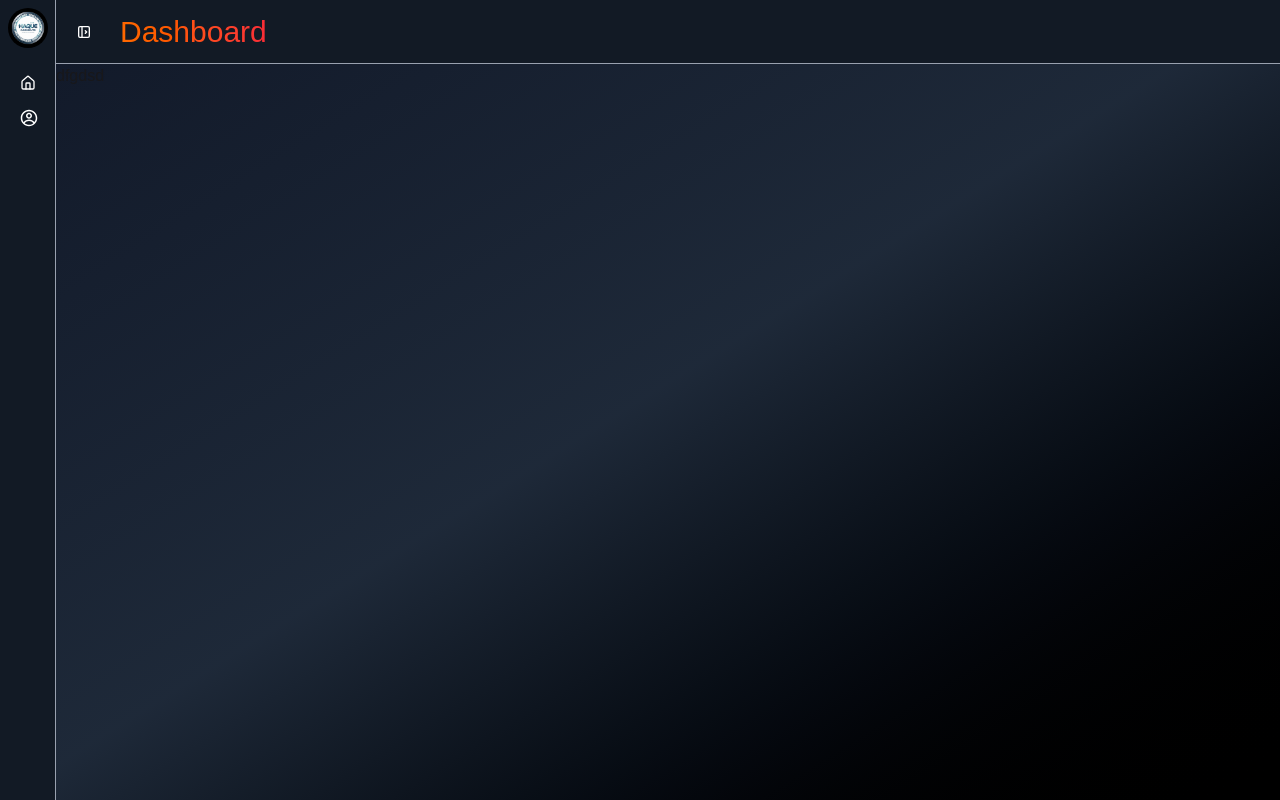
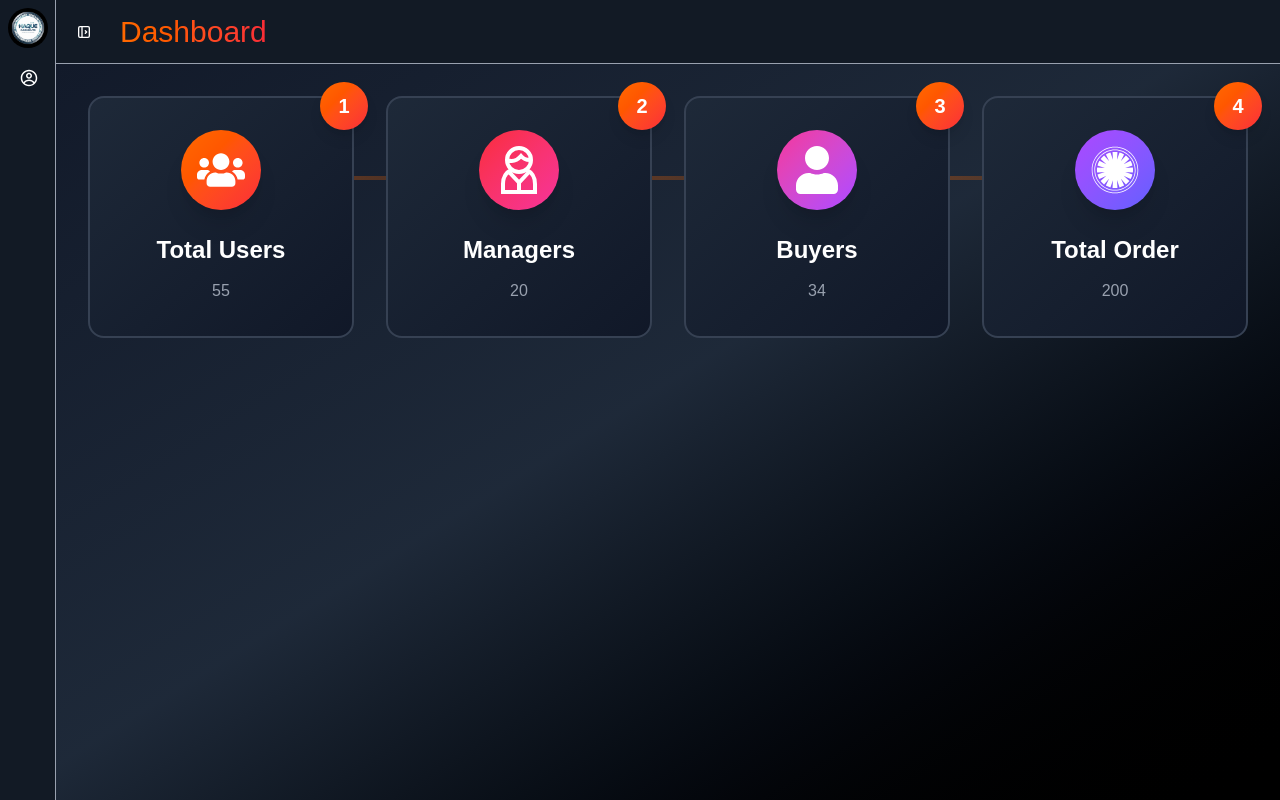
Before and after one commit to Tanvir4321-git/Final-projects-garments-client, a React (Vite) app: page /dashboard in a window 1280 px wide. Built offline with nearby package versions, Linux system fonts and the light colour scheme; no server answers; sample sign-in values are in the browser's storage; a web font is replaced by a local one.

Commit message:
add dashboard design

```diff
--- a/src/Layout/DashboardLayout.jsx
+++ b/src/Layout/DashboardLayout.jsx
@@ -35,16 +35,8 @@ const DashboardLayout = () => {
 
           {/* Sidebar content here */}
           <ul className="menu w-full grow text-white text-[18px] ">
-            <NavLink to='/'> <img src={logo} className='w-10 rounded-full' alt="" /> </NavLink>
-            {/* List item */}
-            <li className='mt-4'>
-              <button className="is-drawer-close:tooltip hover:bg-[#ff6200] hover:text-white is-drawer-close:tooltip-right" data-tip="Homepage">
+            <NavLink to='/'> <img src={logo} className='w-10 rounded-full mb-4' alt="" /> </NavLink>
 
-                {/* Home icon */}
-                <svg xmlns="http://www.w3.org/2000/svg" viewBox="0 0 24 24" strokeLinejoin="round" strokeLinecap="round" strokeWidth="2" fill="none" stroke="currentColor" className="my-1.5 inline-block size-4"><path d="M15 21v-8a1 1 0 0 0-1-1h-4a1 1 0 0 0-1 1v8"></path><path d="M3 10a2 2 0 0 1 .709-1.528l7-5.999a2 2 0 0 1 2.582 0l7 5.999A2 2 0 0 1 21 10v9a2 2 0 0 1-2 2H5a2 2 0 0 1-2-2z"></path></svg>
-                <span className="is-drawer-close:hidden ">Homepage</span>
-              </button>
-            </li>
 
             {/* // admin route */}
 
--- a/src/Pages/About.jsx
+++ b/src/Pages/About.jsx
@@ -1,3 +1,4 @@
+/* eslint-disable no-unused-vars */
 import React from 'react';
 import { motion } from 'framer-motion';
 import { FaUsers, FaBullseye, FaAward, FaChartLine, FaHandshake, FaShieldAlt } from 'react-icons/fa';
--- a/src/Pages/ContactUs.jsx
+++ b/src/Pages/ContactUs.jsx
@@ -1,3 +1,4 @@
+/* eslint-disable no-unused-vars */
 import React, { useState } from 'react';
 import { motion } from 'framer-motion';
 import { FaPhone, FaEnvelope, FaMapMarkerAlt, FaClock, FaFacebook, FaTwitter, FaLinkedin, FaInstagram } from 'react-icons/fa';
--- a/src/Pages/Dashboard/DashAllProducts.jsx
+++ b/src/Pages/Dashboard/DashAllProducts.jsx
@@ -19,9 +19,9 @@ const DashAllProducts = () => {
      const { register, handleSubmit,  formState: { errors } } = useForm()
 
     const { data: products = [], isLoading, refetch } = useQuery({
-        queryKey: ['all-products'],
+        queryKey: ['dashboard-all-products'],
         queryFn: async () => {
-            const res = await axioshook('/all-products')
+            const res = await axioshook('/dashboard-all-products')
             return res.data
         }
     })
--- a/src/Pages/Dashboard/DashboardHome.jsx
+++ b/src/Pages/Dashboard/DashboardHome.jsx
@@ -1,9 +1,87 @@
 import React from 'react';
+import { FaFirstOrderAlt, FaUser, FaUsers } from 'react-icons/fa';
+import { GrUserManager } from 'react-icons/gr';
+import { motion } from 'framer-motion';
+const DashboardHome = () => {
 
-const DashboardHome = () => {
+    const steps = [
+        {
+          icon: <FaUsers className="w-12 h-12" />,
+          title: "Total Users",
+          description: "55",
+          color: "from-orange-500 to-red-500"
+        },
+        {
+          icon: <GrUserManager  className="w-12 h-12" />,
+          title: "Managers",
+          description: "20",
+          color: "from-red-500 to-pink-500"
+        },
+        {
+          icon: <FaUser  className="w-12 h-12" />,
+          title: "Buyers",
+          description: "34",
+          color: "from-pink-500 to-purple-500"
+        },
+        {
+          icon: <FaFirstOrderAlt className="w-12 h-12" />,
+          title: "Total Order",
+          description: "200",
+          color: "from-purple-500 to-indigo-500"
+        }
+      ];
+
+
+
+
     return (
-        <div>
-            dfgdsd
+        <div className='p-8'>
+            <div className="grid md:grid-cols-2 lg:grid-cols-4 gap-8">
+          {steps.map((step, index) => (
+            <motion.div
+              key={index}
+              initial={{ opacity: 0, y: 50 }}
+              whileInView={{ opacity: 1, y: 0 }}
+              viewport={{ once: false, amount: 0.3 }}
+              transition={{ duration: 0.5, delay: index * 0.1 }}
+              className="relative group"
+            >
+              {/* Connection Line */}
+              {index < steps.length - 1 && (
+                <div className="hidden lg:block absolute top-20 left-full w-full h-1 bg-gradient-to-r from-orange-500/30 to-transparent -translate-x-4 z-0" />
+              )}
+
+              {/* Card */}
+              <motion.div
+                whileHover={{ y: -10, scale: 1.05 }}
+                transition={{ duration: 0.3 }}
+                className="relative z-10 bg-gradient-to-br from-gray-800 to-gray-900 rounded-2xl p-8 border-2 border-gray-700 hover:border-red-600 transition-all duration-300"
+              >
+                {/* Step Number */}
+                <div className="absolute -top-4 -right-4 w-12 h-12 bg-gradient-to-br from-orange-500 to-red-500 rounded-full flex items-center justify-center text-white font-bold text-xl shadow-lg">
+                  {index + 1}
+                </div>
+
+                {/* Icon */}
+                <motion.div
+                  whileHover={{ rotate: 360 }}
+                  transition={{ duration: 0.6 }}
+                  className={`w-20 h-20 rounded-full bg-gradient-to-br ${step.color} flex items-center justify-center mb-6 mx-auto text-white shadow-xl`}
+                >
+                  {step.icon}
+                </motion.div>
+
+                {/* Content */}
+                <h3 className="text-2xl font-bold text-white mb-3 text-center">
+                  {step.title}
+                </h3>
+                <p className="text-gray-400 text-center leading-relaxed">
+                  {step.description}
+                </p>
+              </motion.div>
+            </motion.div>
+          ))}
+        </div>
         </div>
     );
 };
--- a/src/Pages/Home/HowitWorks.jsx
+++ b/src/Pages/Home/HowitWorks.jsx
@@ -119,7 +119,7 @@ const steps = [
             transition={{ type: "spring", stiffness: 400, damping: 15 }}
             className='w-[250px] mx-auto'
           >
-            <Link to='/about' className='button py-2 px-2 md:px-4 text-[14px] md:text-[17px] gap-2'>
+            <Link to='/all-products' className='button py-2 px-2 md:px-4 text-[14px] md:text-[17px] gap-2'>
               Start Shopping Now
               <button className='arrow py-2 px-3'>
                 <FaArrowRight size={12}/>
```
Also changed, not shown: src/Route/Router.jsx (+4 -4 lines).
